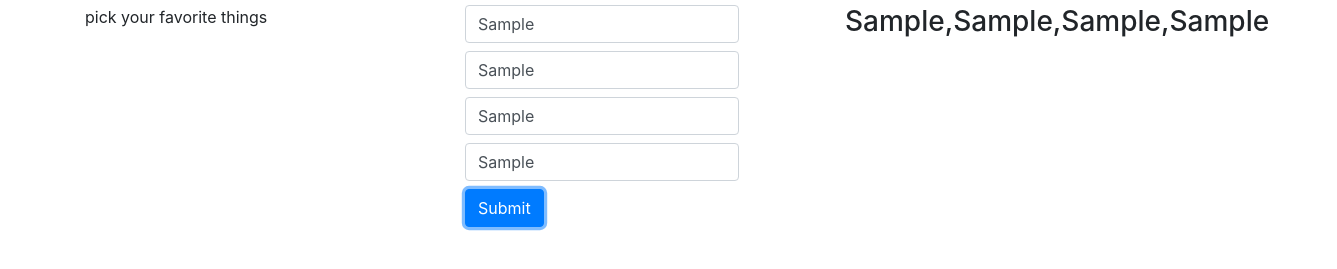
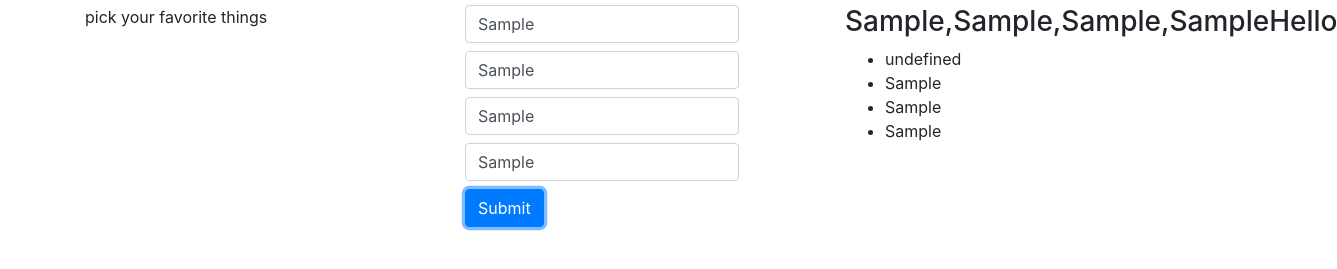
Before and after one commit to bpalowski/Favorite_Things_Webpage, a plain HTML site: page index.html in a window 1280 px wide. Both pictures are taken after typing "Sample", "Sample", "Sample", "Sample" into the empty fields and a click on the button "Submit". Shown: the part 51-320 px from the top of the page, 1337 px wide, since content can reach past the window. Drawn offline with Linux system fonts and the light colour scheme.

Commit message:
add final step

```diff
--- a/index.html
+++ b/index.html
@@ -29,17 +29,17 @@
               <input type="text" name="food" id="food"class="form-control" placeholder="food" />
           </label>
           <label>
-            <input type="text" class="form-control" name="places" placeholder="places" id="places" />
+            <input type="text" class="form-control" name="place" placeholder="places" id="places" />
           </label>
           <label>
-            <input type="text" class="form-control" name="animals" placeholder="animals" id="animals"/>
+            <input type="text" class="form-control" name="animal" placeholder="animals" id="animals"/>
           </label>
             <button class="btn btn-primary" type="submit">Submit</button>
           </form>
         </div>
         <div class="col-md-4">
-          <h3><span id="returnArray"></span></h3>
-          <ul>
+          <h3><span id="returnArray"></span>Hello</h3>
+          <ul id=secondArrayPush>
 
           </ul>
         </div>
--- a/js/scripts.js
+++ b/js/scripts.js
@@ -4,16 +4,19 @@ $(document).ready(function(){
 
     var name = $('#nameInput').val();
     var food = $('#food').val();
-    var animals = $('#animals').val();
+    var animal = $('#animals').val();
     var places = $('#places').val();
 
-    var firstArrays = [name, food, animals, places];
+    var firstArrays = [name, food, animal, places];
     $("#returnArray").text(firstArrays);
 
     var secondArrays = [];
     secondArrays.push(firstArrays[0], firstArrays[2], firstArrays[1]);
+    $("ul#secondArrayPush").prepend("<li>"+secondArrays[0]+"</li>");
+    $("ul#secondArrayPush").prepend("<li>"+secondArrays[1]+"</li>");
+    $("ul#secondArrayPush").prepend("<li>"+secondArrays[2]+"</li>");
+    $("ul#secondArrayPush").prepend("<li>"+secondArrays[3]+"</li>");
 
-    console.log(food);
     event.preventDefault();
   });
 });
```
